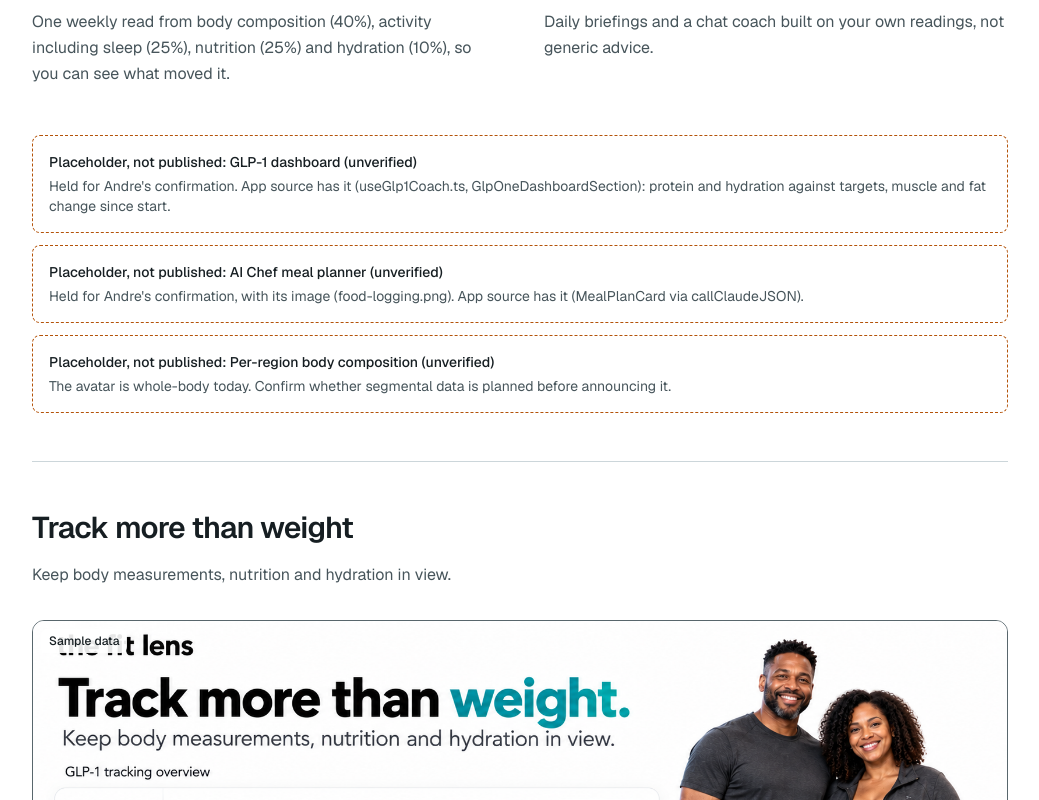
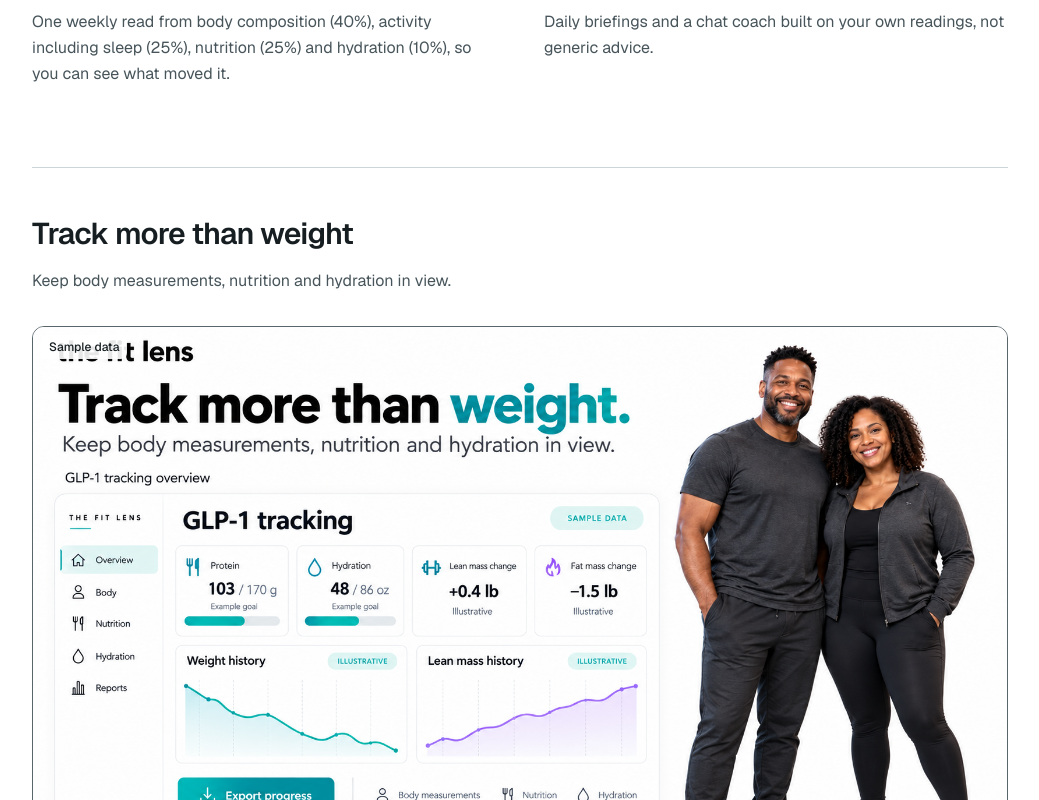
Before and after one commit to dreoz1988/thefitlens-site, a Next.js app: page / in a window 1280 px wide. Shown: the part 5540-6340 px from the top of the page, without its empty margins (120-1159 px from the left). Built offline with nearby package versions, Linux system fonts and the light colour scheme.

Commit message:
Preview: remove the four homepage placeholder entries
Removed the unpublished GLP-1 dashboard, AI Chef meal planner,
heart-rate intensity zones and per-region body composition entries,
so the homepage shows no 'Placeholder, not published' boxes.
No image files changed.

```diff
--- a/src/content/product.ts
+++ b/src/content/product.ts
@@ -303,24 +303,6 @@ export const features: (Feature & { section: HomeSection })[] = [
     },
   },
   {
-    id: "glp1",
-    section: "what",
-    status: "unverified",
-    heading: "GLP-1 dashboard",
-    body: "",
-    pendingNote:
-      "Held for Andre's confirmation. App source has it (useGlp1Coach.ts, GlpOneDashboardSection): protein and hydration against targets, muscle and fat change since start.",
-  },
-  {
-    id: "meal-planner",
-    section: "what",
-    status: "unverified",
-    heading: "AI Chef meal planner",
-    body: "",
-    pendingNote:
-      "Held for Andre's confirmation, with its image (food-logging.png). App source has it (MealPlanCard via callClaudeJSON).",
-  },
-  {
     id: "scale-and-tape",
     section: "connected",
     status: "available",
@@ -350,23 +332,6 @@ export const features: (Feature & { section: HomeSection })[] = [
       height: 941,
       alt: `A phone showing today's steps, heart rate, sleep, distance and active energy from Health Connect, next to two people checking a phone and a watch. ${SAMPLE}`,
     },
-  },
-  {
-    id: "intensity-zones",
-    section: "connected",
-    status: "unverified",
-    heading: "Heart-rate intensity zones",
-    body: "",
-    pendingNote:
-      "Held for Andre's confirmation. App source shows weekly time in zone (TrainingHomeScreen, ZoneStackChart).",
-  },
-  {
-    id: "segmental-avatar",
-    section: "what",
-    status: "unverified",
-    heading: "Per-region body composition",
-    body: "",
-    pendingNote: "The avatar is whole-body today. Confirm whether segmental data is planned before announcing it.",
   },
 ];
 
```
